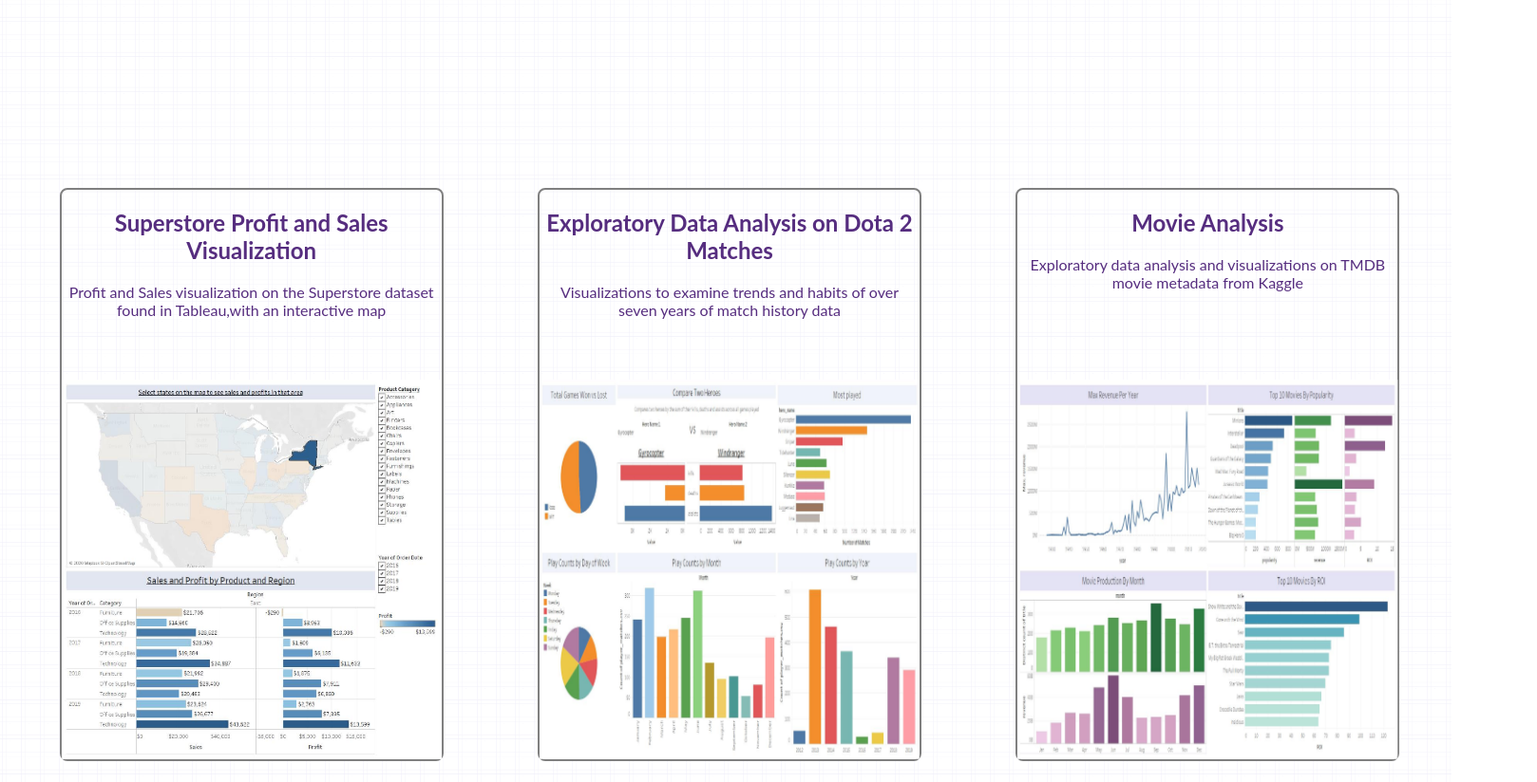
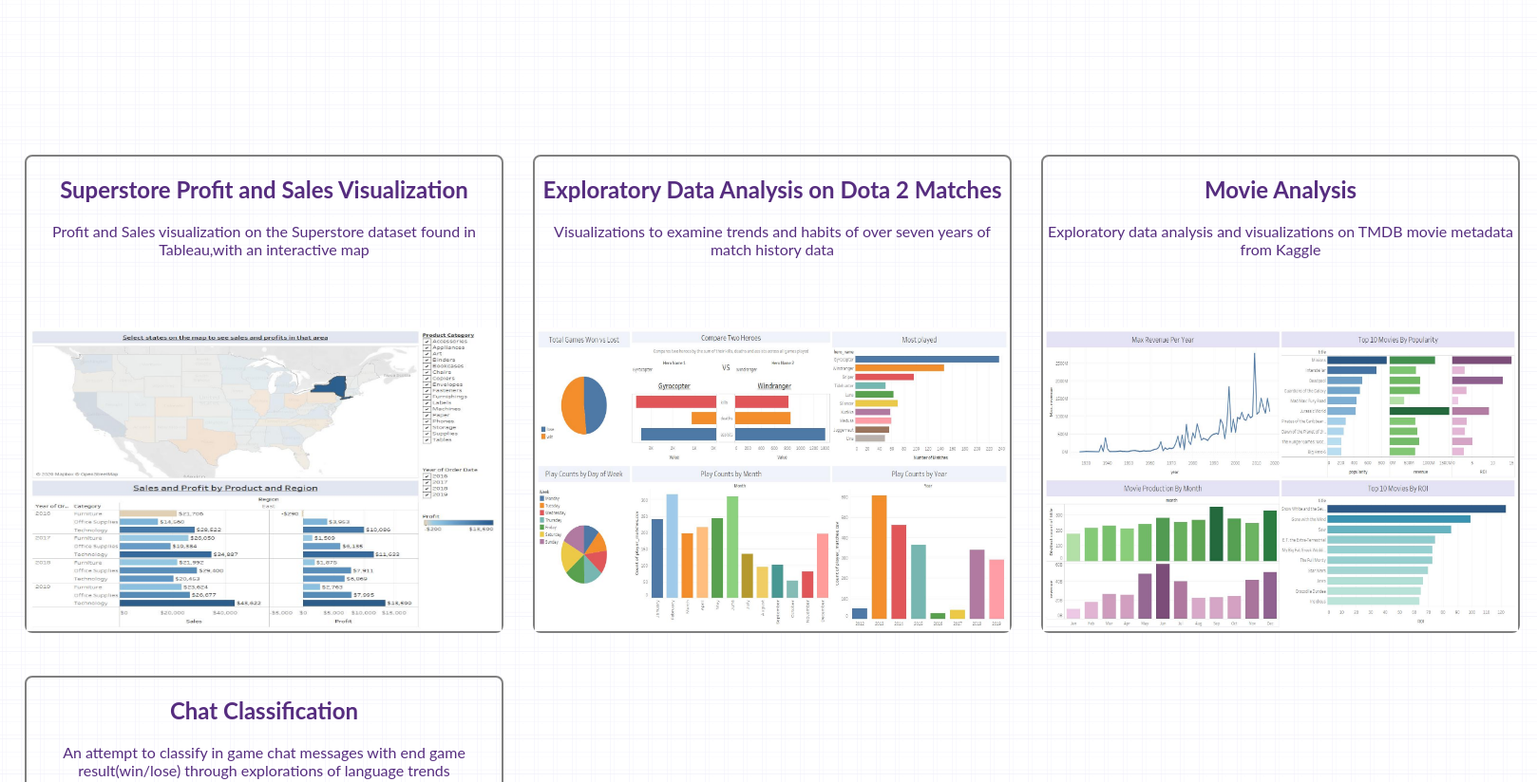
Before and after one commit to leyaof/leyaof.github.io, a plain HTML site: page index.html in a window 1280 px wide. Shown: the part 280-1104 px from the top of the page at 95% size, 1618 px wide, since content can reach past the window. Drawn offline with Linux system fonts and the light colour scheme.

Commit message:
updated project container size

```diff
--- a/css/main.css
+++ b/css/main.css
@@ -30,24 +30,24 @@
 	display: grid;
 	grid-template-columns: auto auto auto;
 	border-style: hidden;
-	grid-gap: 10px 10px;
-	padding: 10px;
+	grid-gap: 5px 5px;
+	padding: 5px;
 	margin-left: auto;
 	margin-right: auto;
-	width: 1500px;
+	width: 1600px;
 	position: relative;
 }
 
 
 .row {
 	display: td;
-	height: 600px;
+	height: 500px;
 	border: 2px solid gray;
 	border-radius: 8px;
-	margin: 50px;
+	margin: 20px;
 	margin-left: auto;
 	margin-right: auto;
-	width: 400px;
+	width: 500px;
 	position:relative;
 }
 
@@ -58,6 +58,17 @@
     height: auto;
     transition: .5s ease;
     backface-visibility: hidden;
+}
+
+.middle {
+	transition: .5s ease;
+    opacity: 0;
+    position: absolute;
+    top: 70%;
+    left: 50%;
+    transform: translate(-50%, -50%);
+    -ms-transform: translate(-50%, -50%);
+    text-align: center;
 }
 
 .text {
@@ -86,27 +97,16 @@
 	opacity: 1;
 }
 
-.middle {
-	transition: .5s ease;
-    opacity: 0;
-    position: absolute;
-    top: 70%;
-    left: 50%;
-    transform: translate(-50%, -50%);
-    -ms-transform: translate(-50%, -50%);
-    text-align: center;
-}
-
 a.img-wrap {
 	width:auto;
-	height: 400px;
+	height: 320px;
 	display: inline-block;
 	overflow: hidden;
 }
 
 a.img-wrap img {
-	width: 400px;
-	height: 400px;
+	width: 500px;
+	height: 320px;
 	bottom:0;
 	position:absolute;
 }
```
